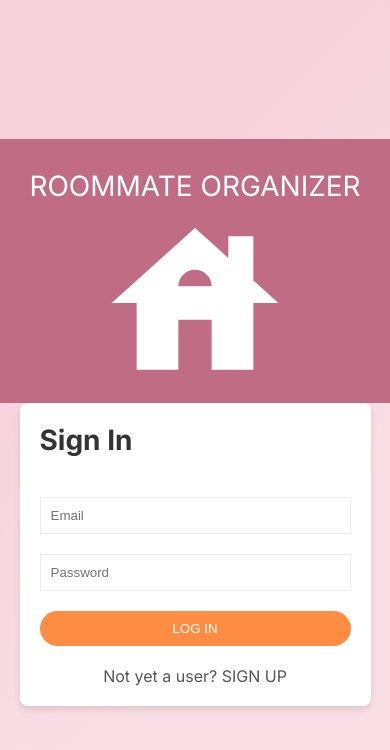
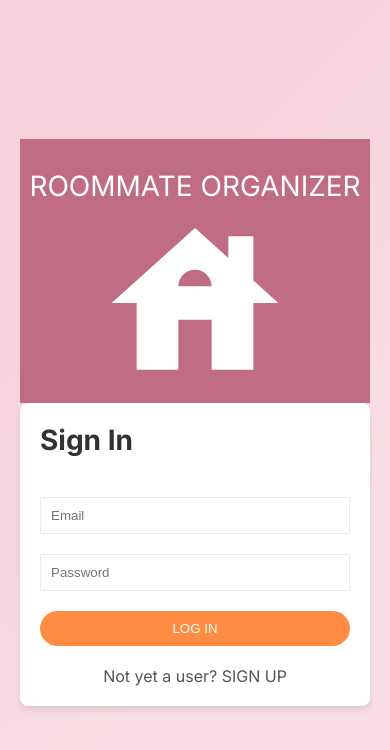
Before and after one commit to minerva-startup-spring2024/roommate-organizer, a Next.js app: page /login in a window 390 px wide. Shown: the top 750 px of the page. Built offline with nearby package versions, Linux system fonts and the light colour scheme.

Commit message:
fixed styling on page

```diff
--- a/src/app/login/page.css
+++ b/src/app/login/page.css
@@ -109,6 +109,7 @@
 @media (max-width: 768px) {
   .loginPage {
     flex-direction: column; /* Stack left and right side vertically */
+    padding: 20px;
   }
 
   .leftSide,
@@ -119,7 +120,7 @@
   }
 
   #loginForm {
-    width: 90%; /* Make form width responsive */
+    width: 100%; /* Make form width responsive */
     padding: 20px; /* Adjust padding */
   }
 
```
